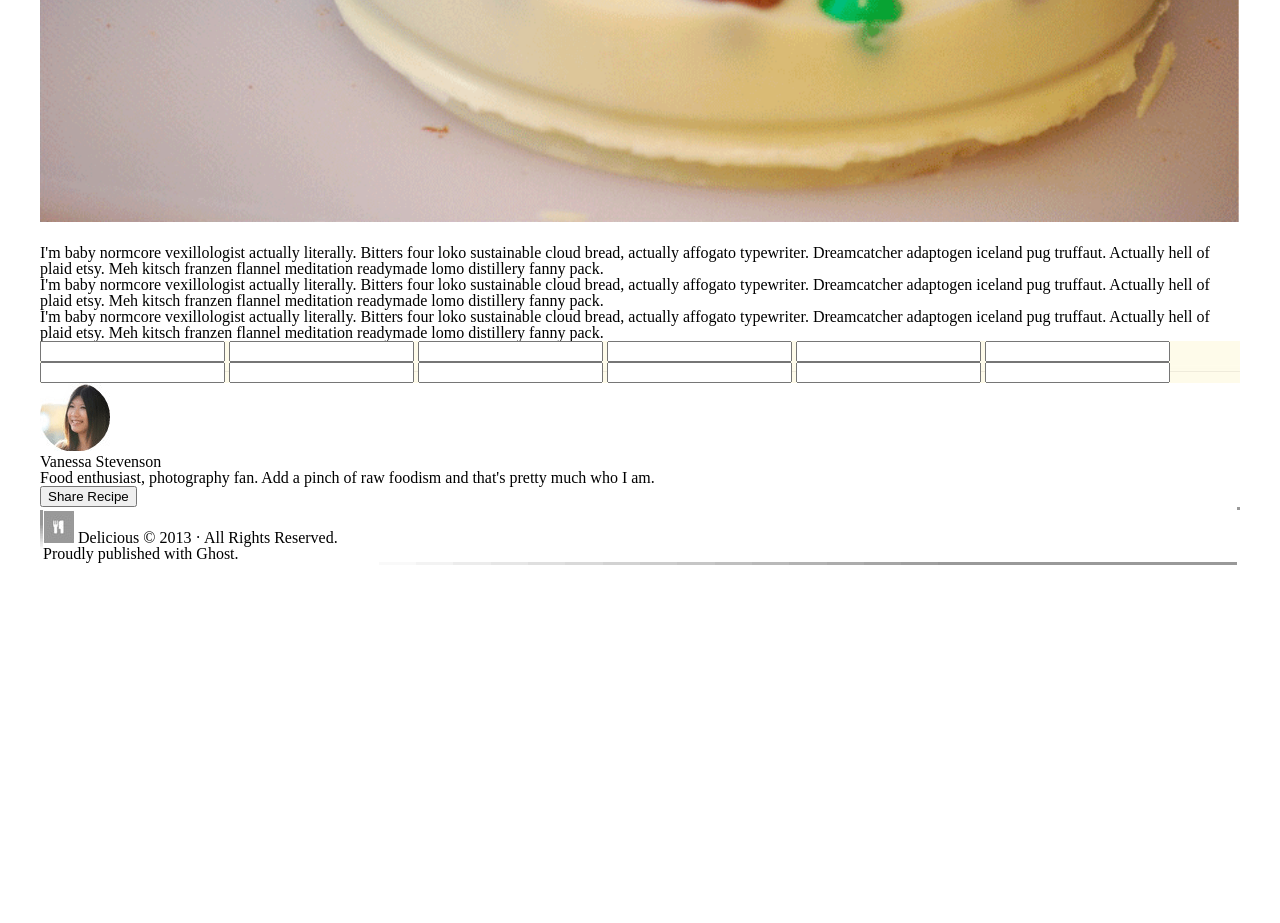
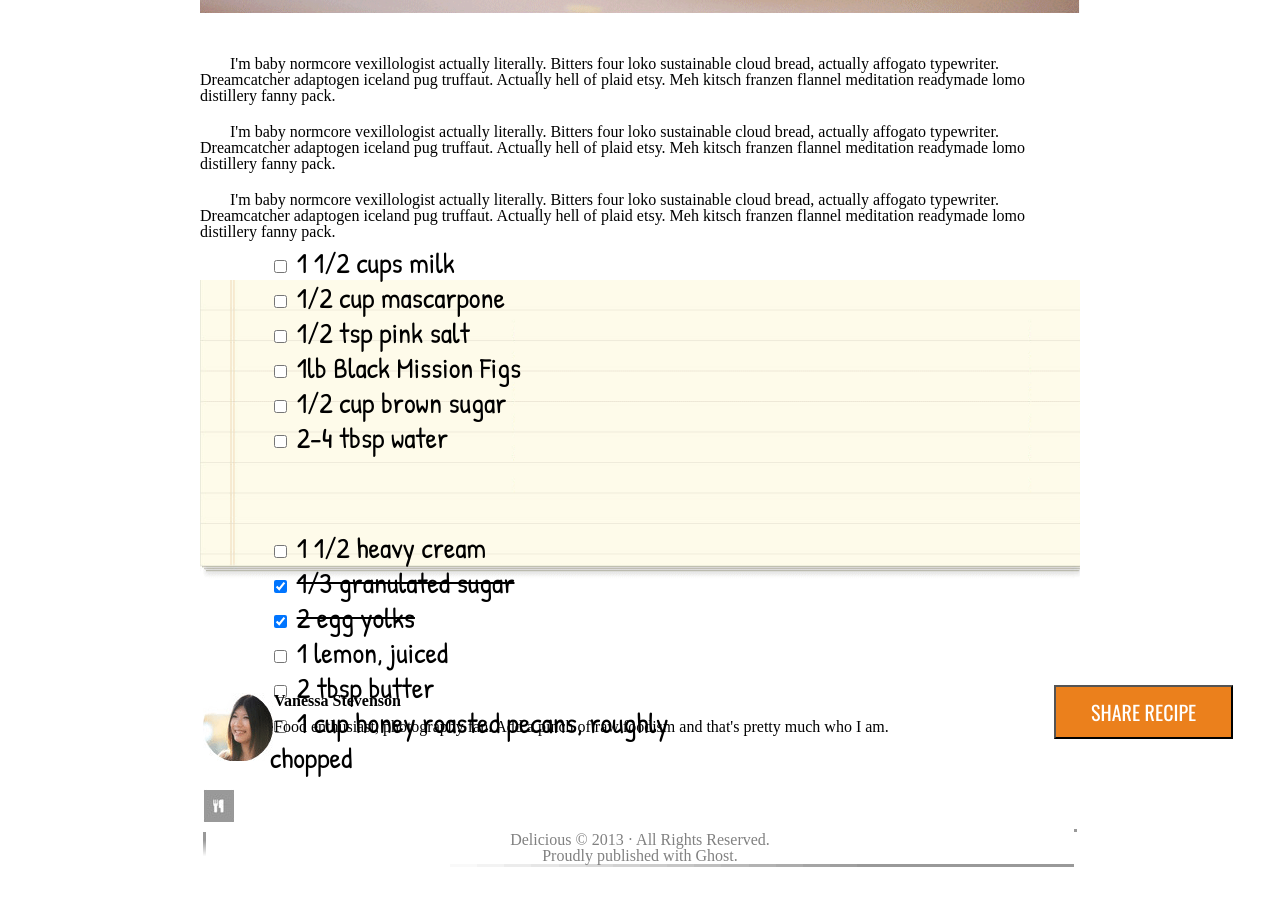
Before and after one commit to mcbarnhart/chocolate-pizza, a plain HTML site: page index.html in a window 1280 px wide. Shown: the part 940-1863 px from the top of the page. Before the commit the page ends 1545 px from the top, so only its background shows below. Drawn offline with nearby package versions, Linux system fonts and the light colour scheme.

Commit message:
So close. :(

```diff
--- a/index.html
+++ b/index.html
@@ -8,7 +8,7 @@
   <meta name="viewport" content="width=device-width, initial-scale=1">
   <link rel="stylesheet" href="reset.css">
   <link rel="stylesheet" href="style.css">
-  <link href="https://fonts.googleapis.com/css?family=Oswald:700|Pacifico&display=swap" rel="stylesheet">
+  <link href="https://fonts.googleapis.com/css?family=Oswald:400,700|Pacifico|Patrick+Hand&display=swap" rel="stylesheet">
 </head>
 
 <body>
@@ -57,30 +57,35 @@
 
   <section>
     <form>
-      <label></label>
-      <input />
-      <label></label>
-      <input />
-      <label></label>
-      <input />
-      <label></label>
-      <input />
-      <label></label>
-      <input />
-      <label></label>
-      <input />
-      <label></label>
-      <input />
-      <label></label>
-      <input />
-      <label></label>
-      <input />
-      <label></label>
-      <input />
-      <label></label>
-      <input />
-      <label></label>
-      <input />
+      <fieldset id="field1">
+
+        <input type="checkbox"/>
+        <label>1 1/2 cups milk</label><br>
+        <input type="checkbox"/>
+        <label>1/2 cup mascarpone</label><br>
+        <input type="checkbox"/>
+        <label>1/2 tsp pink salt</label><br>
+        <input type="checkbox"/>
+        <label>1lb Black Mission Figs</label><br>
+        <input type="checkbox"/>
+        <label>1/2 cup brown sugar</label><br>
+        <input type="checkbox"/>
+        <label>2-4 tbsp water</label><br>
+      </fieldset>
+      <fieldset id="field2">
+        <input type="checkbox"/>
+        <label>1 1/2 heavy cream</label><br>
+        <input type="checkbox" checked/>
+        <label class="strike">1/3 granulated sugar</label><br>
+        <input type="checkbox" checked/>
+        <label class="strike">2 egg yolks</label><br>
+        <input type="checkbox"/>
+        <label>1 lemon, juiced</label><br>
+        <input type="checkbox"/>
+        <label>2 tbsp butter</label><br>
+        <input type="checkbox"/>
+        <label>1 cup honey roasted pecans, roughly chopped</label>
+      </fieldset>
     </form>
 
   </section>
@@ -90,11 +95,12 @@
       <img src="img/van-pic.png" />
       <h3>Vanessa Stevenson</h3>
       <p>Food enthusiast, photography fan. Add a pinch of raw foodism and that's pretty much who I am.</p>
-      <button>Share Recipe</button>
+
     </div>
+    <button class="transform">Share Recipe</button>
+<img id="foot-logo" src="img/small-logo.png" />
+    <div>
 
-    <div>
-      <img src="img/small-logo.png" />
       Delicious &#169 2013 &#183 All Rights Reserved. <br />
       Proudly published with Ghost.
     </div>
--- a/style.css
+++ b/style.css
@@ -1,6 +1,7 @@
 /*------------Variables--------------
 font-family: 'Pacifico', cursive;
 font-family: 'Oswald', sans-serif;
+font-family: 'Patrick Hand', cursive;
 ---------------------------------*/
 
 *{
@@ -8,7 +9,7 @@ font-family: 'Oswald', sans-serif;
  }
 body {
   clear: both;
-  margin: 40px;
+  margin: 40px 200px;
 }
 
 h1 {
@@ -28,10 +29,15 @@ h2 {
 
 }
 
+h3{
+  font-weight: bold;
+  margin: 20px 0 10px 10px;
+}
+
 .social {
   display: inline-block;
   position: absolute;
-  right: 35px;
+  right: 200px;
   top: 100px;
 }
 
@@ -76,12 +82,86 @@ header p {
 }
 
 .grey {
-  display:inline-block;
+  display:inline;
   color: grey;
-  font-size: .75rem;
+  font-size: 1rem;
   width: 100%;
 }
 
+article p {
+  margin: 20px auto;
+  text-indent: 30px;
+  width: 100%;
+}
+
+section {
+  margin: 40px auto;
+  background-image: url('img/list-bg.png');
+  /* background-repeat: no-repeat; */
+  background-size: cover;
+}
+
+form {
+height: 300px;
+font-family: 'Patrick Hand', cursive;
+font-size: 1.8rem;
+}
+
+#field1 {
+  display: inline-block;
+ width: 400px;
+ line-height: 35px;
+ margin: 0px 0 0 70px;
+ position: relative;
+ top: -35px;
+}
+
+#field2 {
+  display: inline-block;
+  width: 400px;
+ line-height: 35px;
+ margin: 40px 0 0 70px;
+}
+
+
+.strike {
+text-decoration: line-through  ;
+}
+
+footer {
+  border: solid transparent;
+  border-image: url(img/hr-img.png);
+  border-image-slice: 1;
+  border-image-repeat: space repeat;
+  border-image-width: 15px 0 0 0;
+  padding: 50px 0;
+
+}
+
+footer img:first-of-type {
+  float: left;
+}
+
+/* footer img:last-of-type {
+  text-align: center;
+} */
+
+footer div:last-of-type {
+  text-align: center;
+  color: grey;
+  margin-top: 40px;
+  clear: both;
+}
+
+button {
+  position: relative;
+  left: 780px;
+  bottom: 50px;
+  padding: 10px 35px;
+  background-color: rgba(233, 113, 0, 0.89);
+  color: white;
+  font-size: 1.25rem;
+}
 
 
 footer div:last-of-type{
@@ -92,30 +172,7 @@ footer div:last-of-type{
   /* border-image-width: 0 0 15px 0; */
 }
 
-
-
-
-
-
-
-
-
-
-
-
-
-
-
-
-
-
-
-
-
-
-
-
-
-section {
-    background-image: url('img/list-bg.png');
+#foot-logo {
+  clear: both;
+  margin: 0 auto;
 }
```
